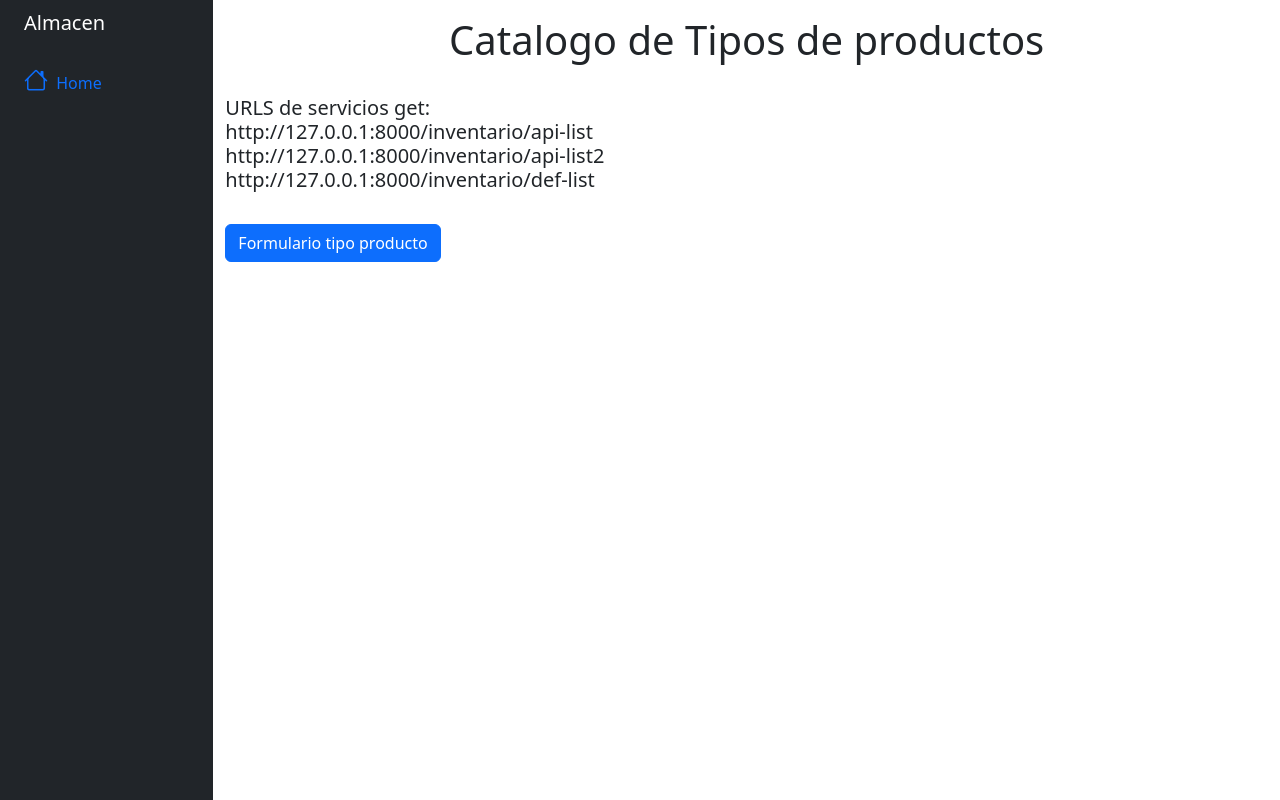
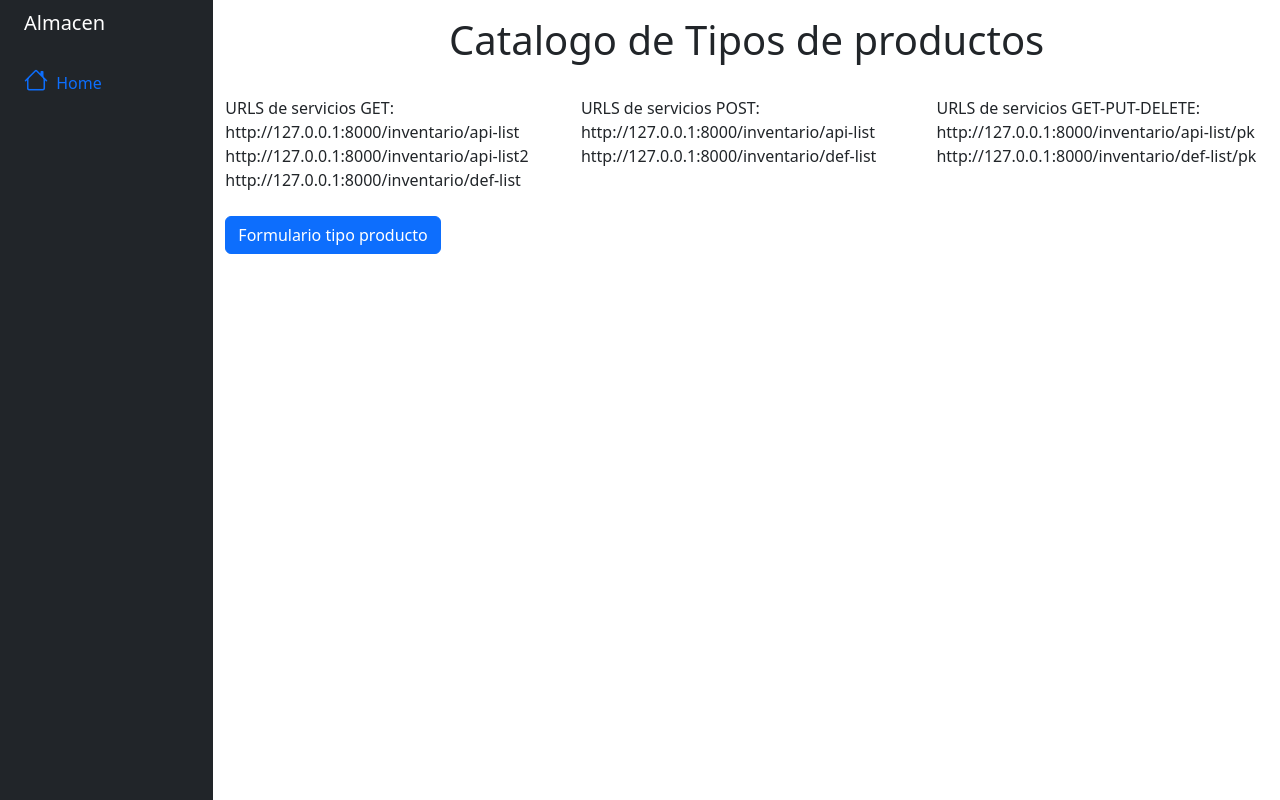
Before and after one commit to iscRoss/crud_inventario, a Django app: page /inventario/api-index-list in a window 1280 px wide. Run offline with Django 4.2, Linux system fonts and the light colour scheme; data that the repository does not hold is empty; some libraries are stand-ins or nearby versions.

Commit message:
crud completo

```diff
--- a/inventario/api.py
+++ b/inventario/api.py
@@ -24,13 +24,6 @@ class ProfileList(APIView):
         queryset = catg_tipo_producto.objects.all()
         return Response({'queryset': queryset})
 
-class POST_FORM(APIView):
-    renderer_classes = [TemplateHTMLRenderer]
-    template_name = 'inventario/catg_tipoproducto_post.html'
-
-    def get(self, request):
-        queryset = catg_tipo_producto.objects.all()
-        return Response({'queryset': queryset})
 
 class catgInventarioAPI(APIView):
 
--- a/inventario/urls.py
+++ b/inventario/urls.py
@@ -2,15 +2,26 @@ from django.urls import path
 from .api import *
 from .views import *
 urlpatterns = [
+
+    #URL index con qs GET
+    path('api-index-list', (ProfileList.as_view()), name = 'api-index-list'),
+    #URL de desplege de formulario de inserción POST
+    path('tipo-producto-form', (form_catg_tipoproducto), name = 'tipo-producto-form'),
+    #URL de desplege de formulario para edición PUT
+    path('api-put/<int:pk>', (form_edit_catg_tipoproducto), name = 'api-put'),
+
+    #Servicios APIVIEW
+    #GET-POST
     path('api-list', (catgInventarioAPI.as_view()), name = 'api-list'),
+    #GET
     path('api-list2', (catgInventarioAPI2.as_view()), name = 'api-list2'),
+    #GET-PUT-DELETE
     path('api-list/<int:pk>', Post_APIView_Detail.as_view()),
 
-    path('api-index-list', (ProfileList.as_view()), name = 'api-index-list'),
-    path('tipo-producto-form', (form_catg_tipoproducto), name = 'tipo-producto-form'),
-    path('api-put/<int:pk>', (form_edit_catg_tipoproducto), name = 'api-put'),
-
+    #Servicios def
+    #GET-POST
     path('def-list', (tipo_producto_list), name = 'def-list'),
+    #GET-PUT-DELETE
     path('def-list/<int:pk>',tipo_producto_detail, name = 'editar-tipoproducto'),
 
 ]
--- a/inventario/views.py
+++ b/inventario/views.py
@@ -16,7 +16,7 @@ def form_catg_tipoproducto(request):
     return render(request, 'inventario/catg_tipoproducto_post.html')
 
 def form_edit_catg_tipoproducto(request, pk):
-    return render(request, 'inventario/catg_tipoproducto_put.html')
+    return render(request, 'inventario/catg_tipoproducto_put.html',{'pk':pk})
 
 
 
--- a/templates/inventario/catg_tipoproducto_list.html
+++ b/templates/inventario/catg_tipoproducto_list.html
@@ -4,18 +4,54 @@
 
 {%block Contenido%}
 <center><h1>Catalogo de Tipos de productos</h1></center><br>
-<h5>
-URLS de servicios get: <br>http://127.0.0.1:8000/inventario/api-list <br>
+<div class ="row">
+<div class="col">
+URLS de servicios GET: <br>http://127.0.0.1:8000/inventario/api-list <br>
  http://127.0.0.1:8000/inventario/api-list2 <br>
  http://127.0.0.1:8000/inventario/def-list <br>
-</h5>
+</div>
+<div class="col">
+    URLS de servicios POST: <br>http://127.0.0.1:8000/inventario/api-list <br>
+ http://127.0.0.1:8000/inventario/def-list <br>
+</div>
+<div class="col">
+    URLS de servicios GET-PUT-DELETE: <br>http://127.0.0.1:8000/inventario/api-list/pk <br>
+ http://127.0.0.1:8000/inventario/def-list/pk <br>
+</div>
+</div>
 <br>
 <a href= "tipo-producto-form" >
     <button class="btn btn-primary">Formulario tipo producto</button>
     </a>
 <ul>
     {% for qs in queryset %}
-    <li>{{ qs.pk_tipo_producto }} - {{ qs.tipo_producto }}- <a href="api-put/{{ qs.pk_tipo_producto }}">Editar</a></li>
+    <li>{{ qs.pk_tipo_producto }} - {{ qs.tipo_producto }}- <a class ="btn btn-warning btn-sm"href="api-put/{{ qs.pk_tipo_producto }}">Editar</a> <button onClick="eliminar_catg_tipo_produto({{ qs.pk_tipo_producto }})" class="btn btn-danger btn-sm">Eliminar</button></li>
     {% endfor %}
 </ul>
 {%endblock Contenido%}
+{%block ExtraJS%}
+<script>
+
+    function eliminar_catg_tipo_produto(pk){
+        $.ajax({
+            type:"DELETE",
+            url: '/inventario/api-list/'+pk,
+
+              error: function(response){
+                alert('Error de api');  // Or something in a message DIV
+              },
+              success: function(response){
+                console.log(response);
+                window.location.href = "api-index-list";
+
+              // do something with response
+              }
+            });
+
+    }
+
+
+</script>
+
+
+{%endblock ExtraJS%}
--- a/templates/inventario/catg_tipoproducto_post.html
+++ b/templates/inventario/catg_tipoproducto_post.html
@@ -25,6 +25,7 @@
           },
           success: function(response){
             console.log(response);
+            window.location.href = "../api-index-list";
 
           // do something with response
           }
```
Also changed, not shown: templates/inventario/catg_tipoproducto_put.html (+18 -4 lines), db.sqlite3.
